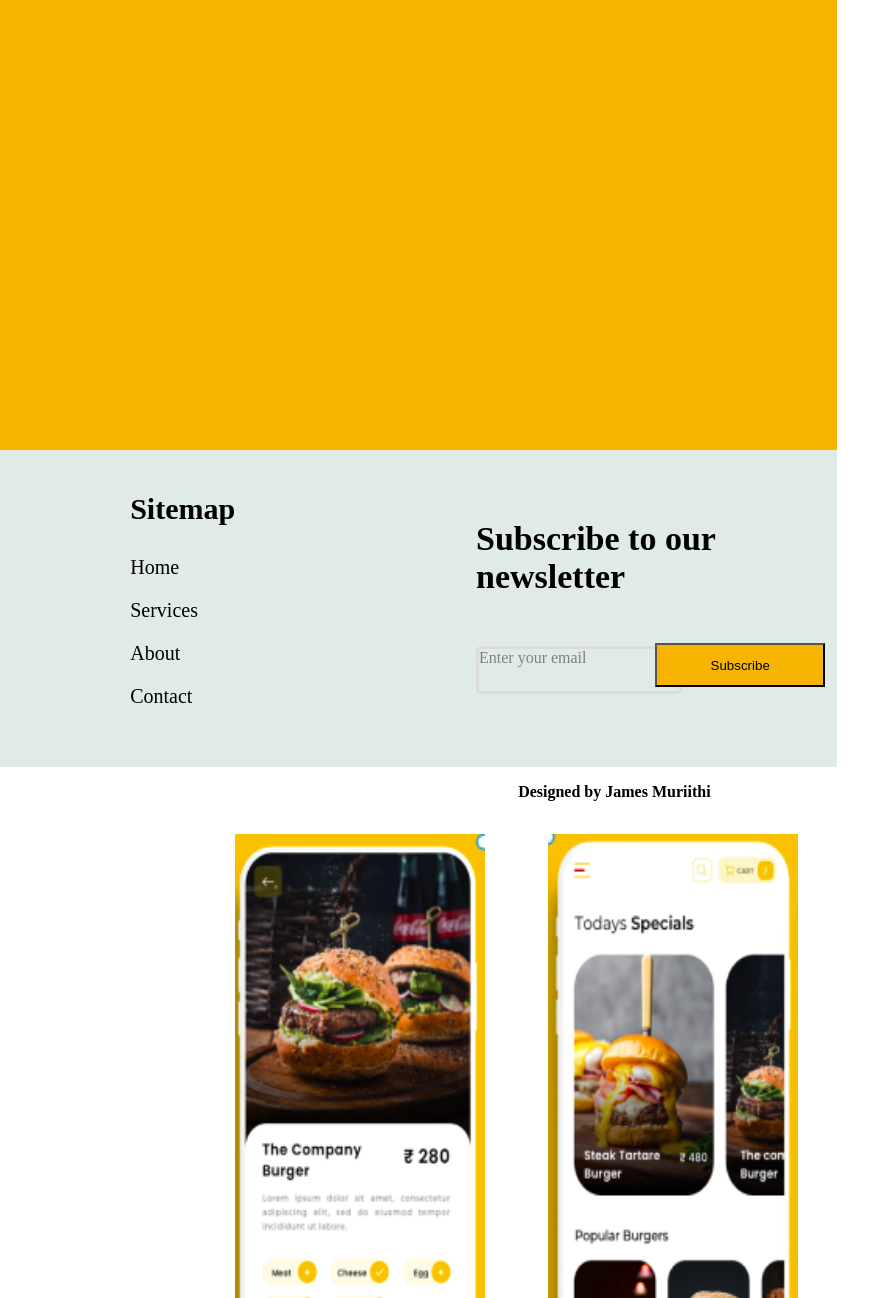
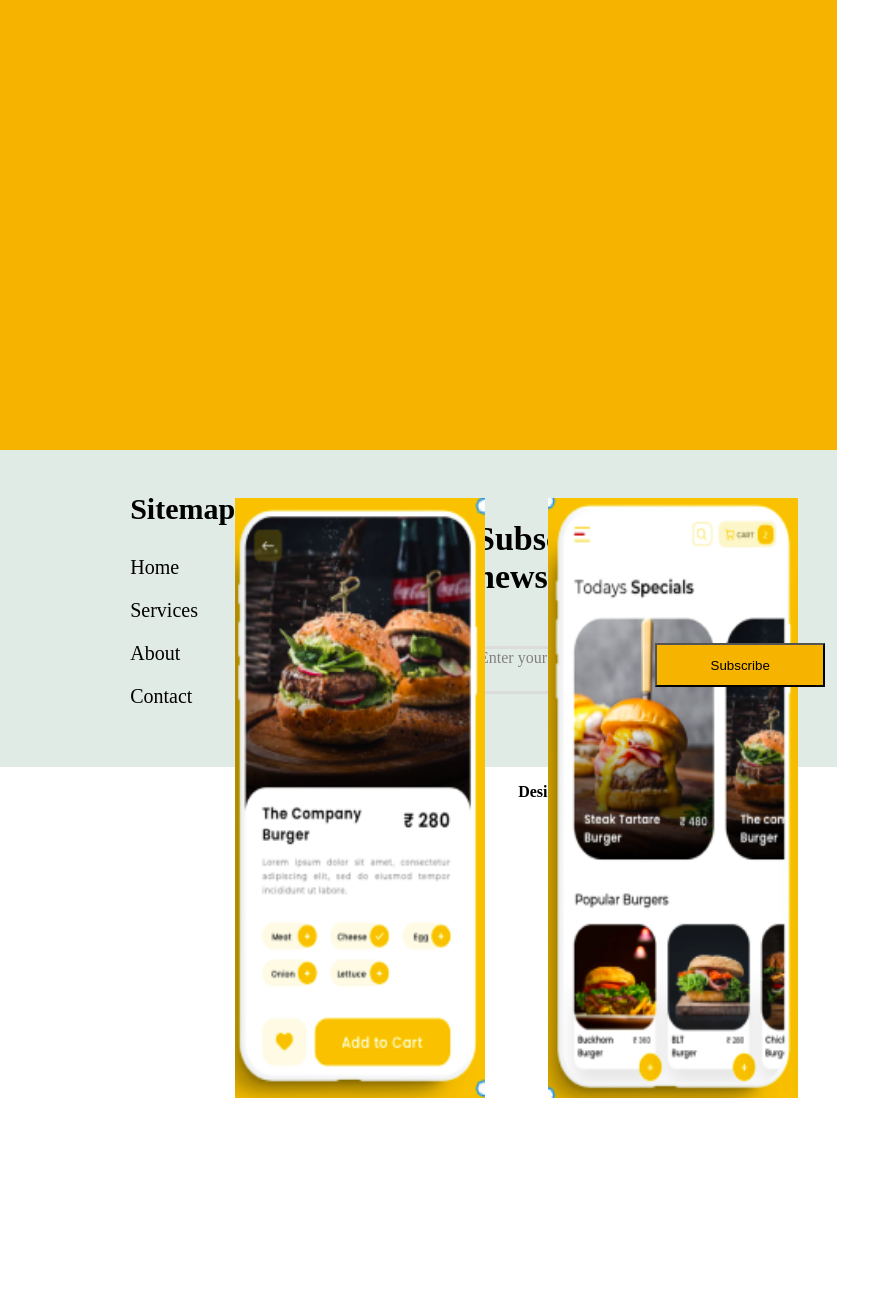
Before and after one commit to Mwanjeri/burger-palace, a plain HTML site: page index.html in a window 1280 px wide. Shown: the part 3486-4784 px from the top of the page, 405-1280 px from the left. After the commit the page ends 4584 px from the top, so only its background shows below. Drawn offline with Linux system fonts and the light colour scheme.

Commit message:
first commit

```diff
--- a/index.css
+++ b/index.css
@@ -265,12 +265,12 @@ margin-left:20px;
     margin-bottom: 0px;
 }
 .phones{
-	top:540%;
+	top:498%;
 	position: absolute;
 	right: 6%;
 }
 .phone{
-    top:540%;
+    top:498%;
 	position: absolute;
     left: 50%;
 }
```
